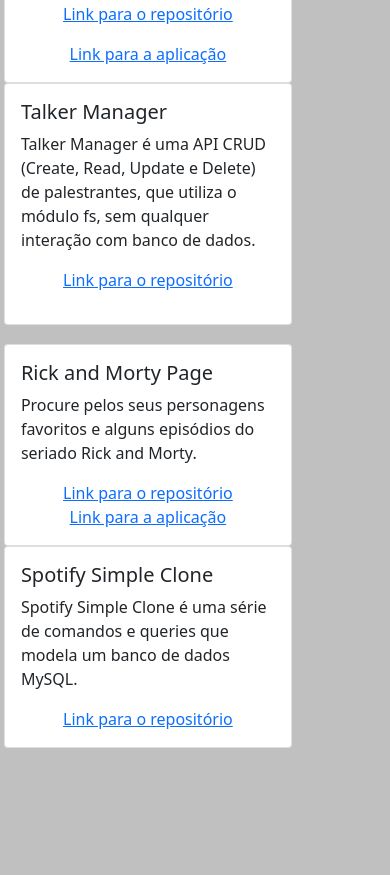
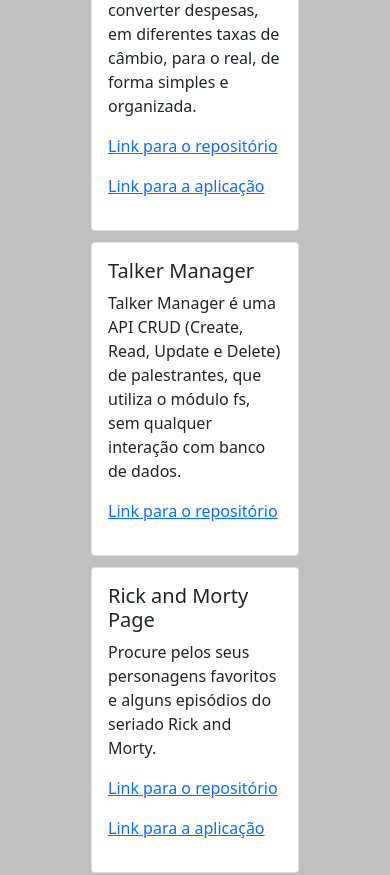
Before and after one commit to Tarcisio-Menezes/me, a React (Create React App) app in the folder portfolio-dev/: page /portfolio/projetos in a window 390 px wide. Shown: the part 960-1835 px from the top of the page. Before the commit the page ends 1712 px from the top, so only its background shows below. Built offline with nearby package versions, Linux system fonts and the light colour scheme.

Commit message:
ajusta responsividade nos cards

```diff
--- a/portfolio-dev/src/components/projectsInfoNew.js
+++ /dev/null
@@ -1,56 +0,0 @@
-import React from 'react';
-import { Card } from 'react-bootstrap';
-
-function projectsInfoNew() {
-  return (
-    <aside className="projectsRepo">
-      <Card style={ { width: '18rem' } }>
-        <Card.Body>
-          <Card.Title>Rick and Morty Page</Card.Title>
-          <Card.Text>
-            Procure pelos seus personagens favoritos e alguns episódios
-            do seriado Rick and Morty.
-          </Card.Text>
-          <div className="rickRepo">
-            <Card.Link
-              href="https://github.com/Tarcisio-Menezes/rickandmortpage"
-              target="_blank"
-              rel="noreferrer"
-            >
-              Link para o repositório
-            </Card.Link>
-          </div>
-          <div className="rickApp">
-            <Card.Link
-              href="https://tarcisio-menezes.github.io/rickandmortpage/"
-              target="_blank"
-              rel="noreferrer"
-            >
-              Link para a aplicação
-            </Card.Link>
-          </div>
-        </Card.Body>
-      </Card>
-      <Card style={ { width: '18rem' } }>
-        <Card.Body>
-          <Card.Title>Spotify Simple Clone</Card.Title>
-          <Card.Text>
-            Spotify Simple Clone é uma série de comandos e queries
-            que modela um banco de dados MySQL.
-          </Card.Text>
-          <div className="spotRepo">
-            <Card.Link
-              href="https://github.com/Tarcisio-Menezes/MySql-One-for-all"
-              target="_blank"
-              rel="noreferrer"
-            >
-              Link para o repositório
-            </Card.Link>
-          </div>
-        </Card.Body>
-      </Card>
-    </aside>
-  );
-}
-
-export default projectsInfoNew;
--- a/portfolio-dev/src/components/projectsInfos.js
+++ b/portfolio-dev/src/components/projectsInfos.js
@@ -3,9 +3,10 @@
 
 function projectsInfo() {
   const repo = <p>Link para o repositório</p>;
+  const aplication = <p>Link para a aplicação</p>;
   return (
     <aside className="projectsRepo">
-      <Card style={ { width: '18rem' } }>
+      <Card style={ { width: '13rem' } } className="card">
         <Card.Body>
           <Card.Title>Full-Stack Task-List</Card.Title>
           <Card.Text>
@@ -24,7 +25,7 @@
           </div>
         </Card.Body>
       </Card>
-      <Card style={ { width: '18rem' } }>
+      <Card style={ { width: '13rem' } } className="card">
         <Card.Body>
           <Card.Title>Trybe Wallet</Card.Title>
           <Card.Text>
@@ -46,12 +47,12 @@
               target="_blank"
               rel="noreferrer"
             >
-              Link para a aplicação
+              { aplication }
             </Card.Link>
           </div>
         </Card.Body>
       </Card>
-      <Card style={ { width: '18rem' } }>
+      <Card style={ { width: '13rem' } } className="card">
         <Card.Body>
           <Card.Title>Talker Manager</Card.Title>
           <Card.Text>
@@ -70,6 +71,51 @@
           </div>
         </Card.Body>
       </Card>
+      <Card style={ { width: '13rem' } } className="card">
+        <Card.Body>
+          <Card.Title>Rick and Morty Page</Card.Title>
+          <Card.Text>
+            Procure pelos seus personagens favoritos e alguns episódios
+            do seriado Rick and Morty.
+          </Card.Text>
+          <div className="rickRepo">
+            <Card.Link
+              href="https://github.com/Tarcisio-Menezes/rickandmortpage"
+              target="_blank"
+              rel="noreferrer"
+            >
+              { repo }
+            </Card.Link>
+          </div>
+          <div className="rickApp">
+            <Card.Link
+              href="https://tarcisio-menezes.github.io/rickandmortpage/"
+              target="_blank"
+              rel="noreferrer"
+            >
+              { aplication }
+            </Card.Link>
+          </div>
+        </Card.Body>
+      </Card>
+      <Card style={ { width: '13rem' } } className="card">
+        <Card.Body>
+          <Card.Title>Spotify Simple Clone</Card.Title>
+          <Card.Text>
+            Spotify Simple Clone é uma série de comandos e queries
+            que modela um banco de dados MySQL.
+          </Card.Text>
+          <div className="spotRepo">
+            <Card.Link
+              href="https://github.com/Tarcisio-Menezes/MySql-One-for-all"
+              target="_blank"
+              rel="noreferrer"
+            >
+              { repo }
+            </Card.Link>
+          </div>
+        </Card.Body>
+      </Card>
     </aside>
   );
 }
--- a/portfolio-dev/src/css/projetos.css
+++ b/portfolio-dev/src/css/projetos.css
@@ -1,5 +1,5 @@
 .slidesProjects {
-  width: 130%;
+  width: 100%;
   margin: 2%;
 }
 
@@ -17,23 +17,14 @@
 }
 
 .projectsRepo {
+  display: flex;
+  flex-wrap: wrap;
+  align-self: space-around;
   width: 70%;
 }
 
-.walletRepo, .walletApp, .talkerRepo, .rickRepo,
-  .rickApp, .spotRepo {
-  display: flex;
-  justify-content: baseline;
-}
-
-aside {
-  margin-left: 0;
-  margin-right: 0;
-}
-
-article {
-  width: 50%;
-  text-align: justify;
+.card {
+  margin: 1%;
 }
 
 @media screen and (max-width: 680px) {
@@ -41,7 +32,7 @@
     flex-direction: column;
   }
 
-  .slidesProjects {
+  .slidesProjects, .card {
     margin: auto;
     width: 90%;
   }
@@ -50,30 +41,13 @@
     margin: auto;
   }
 
-  article {
-    margin: 1%;
-    padding: 1%;
-    text-align: justify;
-  }
-
-  .walletRepo, .walletApp, .talkerRepo, .rickRepo,
-  .rickApp, .spotRepo {
-    display: flex;
-    flex-direction: column;
-    justify-content: center;
-  }
-
   aside.projectsRepo {
     margin: auto;
     margin-top: 5%;
     width: 100%;
   }
 
-  aside.projectsRepo article {
-    margin-left: 25%;
-  }
-
-  aside.projectsRepo h3, a {
-    text-align: center;
+  .card {
+    margin-bottom: 3%;
   }
 }
--- a/portfolio-dev/src/pages/Contato.js
+++ b/portfolio-dev/src/pages/Contato.js
@@ -15,10 +15,10 @@
         <h1>
           Fale comigo!
         </h1>
-        <h3 className="contactSub">
+        <h4 className="contactSub">
           Se procura alguém para desenvolver aplicações web com o que há
           de mais moderno no mundo dev, entre em contato!
-        </h3>
+        </h4>
         <h4 className="contactSub">
           <a
             href="https://drive.google.com/file/d/1IUxqWsJYDk0Se4z738YgorJ-DJNccdK_/view?usp=sharing"
--- a/portfolio-dev/src/pages/Projetos.js
+++ b/portfolio-dev/src/pages/Projetos.js
@@ -9,7 +9,6 @@
 import mysqlProject from '../images/spotifyclone.png';
 import taskProject from '../images/task.png';
 import projectsInfo from '../components/projectsInfos';
-import projectsInfoNew from '../components/projectsInfoNew';
 import '../css/projetos.css';
 
 function Projects() {
@@ -67,7 +66,6 @@
           </Carousel>
         </div>
         { projectsInfo() }
-        { projectsInfoNew() }
       </section>
     </div>
   );
```
